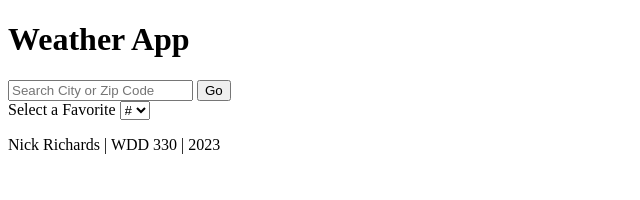
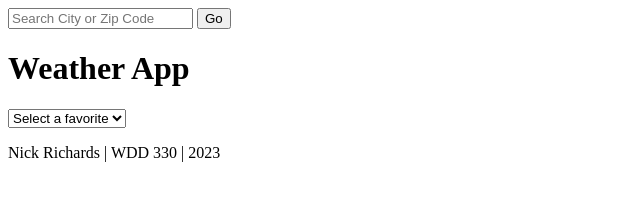
Before and after one commit to Nr1cha/WDD330_final, a plain HTML site: page index.html in a window 1280 px wide. Shown: the whole page, without its empty margins (0-640 px from the left). Drawn offline with Linux system fonts and the light colour scheme.

Commit message:
updating index and setting up api documentation for city and zip

```diff
--- a/Scripts/weatherApi.js
+++ b/Scripts/weatherApi.js
@@ -1,4 +1,6 @@
 // select HTML elements in the document
+// how to search by city name and or zip code
+//https://openweathermap.org/current#name
 // API URL
 const url =
     "https://api.openweathermap.org/data/2.5/weather?lat=41.034878&lon=-111.938644&units=imperial&appid=72c90fbdfbdb409e818bc324052dfcd3"; //WDD330 API key
--- a/index.html
+++ b/index.html
@@ -10,17 +10,18 @@
 
 <body>
     <header>
-        <h1>Weather App</h1>
         <!-- search bar -->
         <div id="search" class="search">
             <input type="text" placeholder="Search City or Zip Code">
             <button type="submit">Go</button>
         </div>
 
+        <h1>Weather App</h1>
+
         <!-- dropdown -->
-        <label for="fav">Select a Favorite</label>
+        <label for="fav"></label>
         <select title="favorites" name="favorites" id="fav">
-            <option value="#">#</option> <!-- options that show up in the drowdown -->
+            <option value="#">Select a favorite</option> <!-- options that show up in the drowdown -->
         </select>
     </header>
 
```
